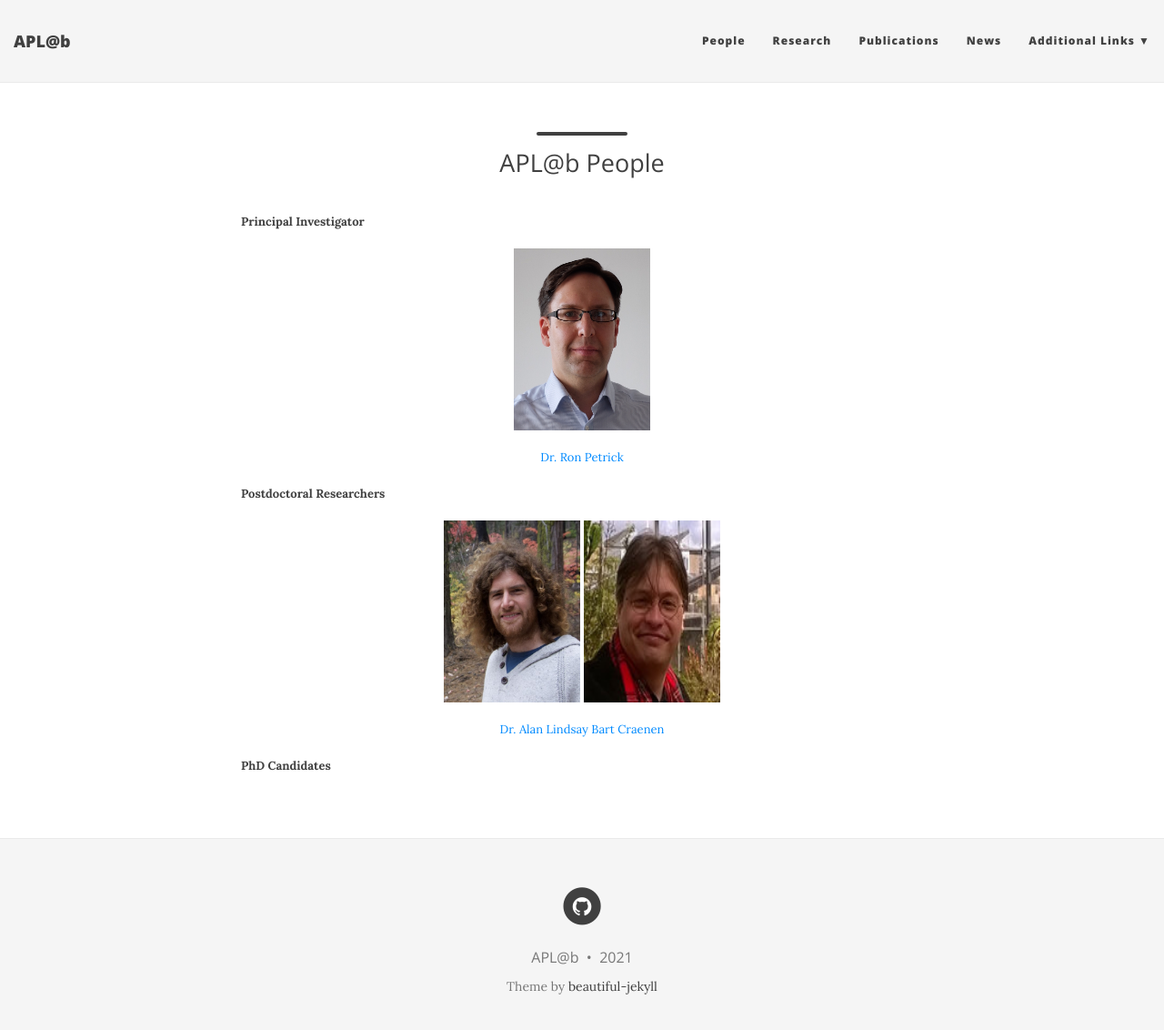
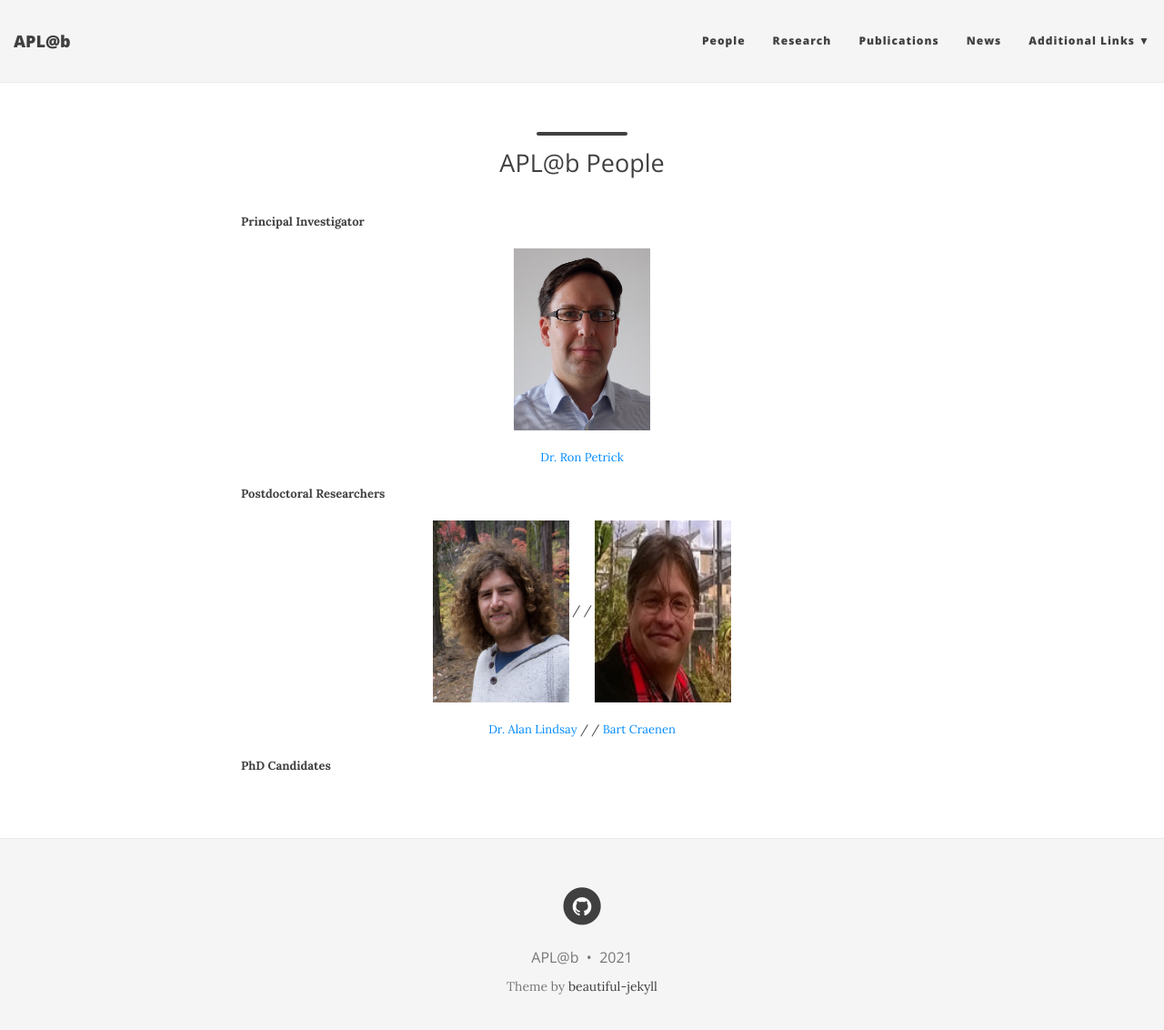
Before and after one commit to aplab2020/aplab2020.github.io, a Jekyll site: the page built from people.md, in a window 1280 px wide and 1145 px high. Shown: the top 1132 px of the window at 91% size. Built offline with Jekyll 4.4.1, drawn with Linux system fonts in a browser that asks for light colours; nearby versions of some CDN libraries.

Commit message:
Update people.md

```diff
--- a/people.md
+++ b/people.md
@@ -16,9 +16,10 @@
 
 **Postdoctoral Researchers**
 
-<p align="center"> <img src="/img/alan.jpg" align="center" width="150" height="200">      <img src="/img/bart.jpg" align="center" width="150" height="200"> </p>
+<p align="center"> <img src="/img/alan.jpg" align="center" width="150" height="200">   / /   <img src="/img/bart.jpg" align="center" width="150" height="200"> </p>
 
-<p align="center"> <a href="https://researchportal.hw.ac.uk/en/persons/alan-lindsay" style="float: ;">Dr. Alan Lindsay</a>              <a href="https://scholar.google.ch/citations?hl=de&user=i8JsL7QAAAAJ&view_op=list_works" style="float: ;">Bart Craenen</a>
+<p align="center"> <a href="https://researchportal.hw.ac.uk/en/persons/alan-lindsay" style="float: ;">Dr. Alan Lindsay</a>      / /
+                   <a href="https://scholar.google.ch/citations?hl=de&user=i8JsL7QAAAAJ&view_op=list_works" style="float: ;">Bart Craenen</a>
 </p>
 
 **PhD Candidates**
```
